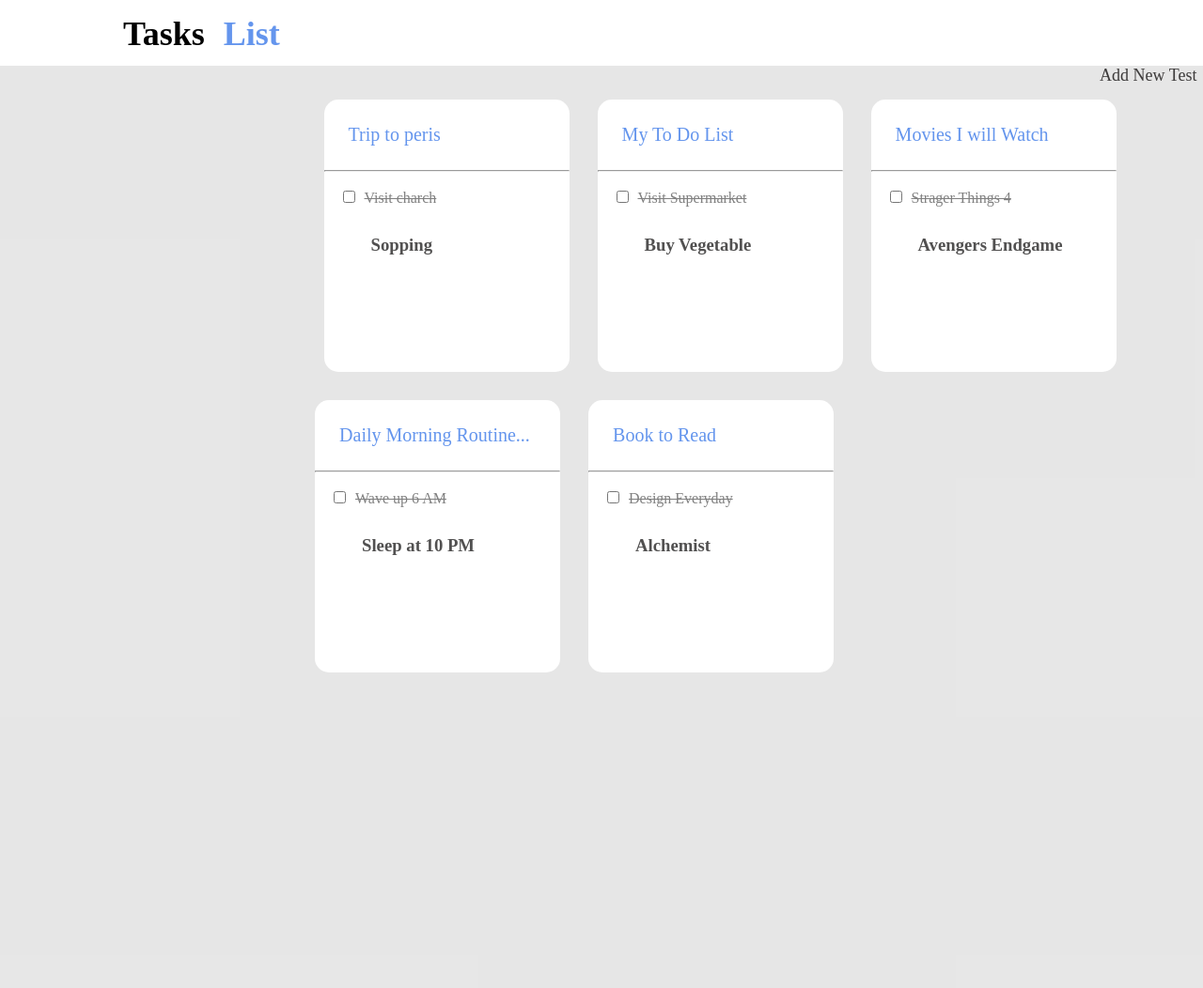
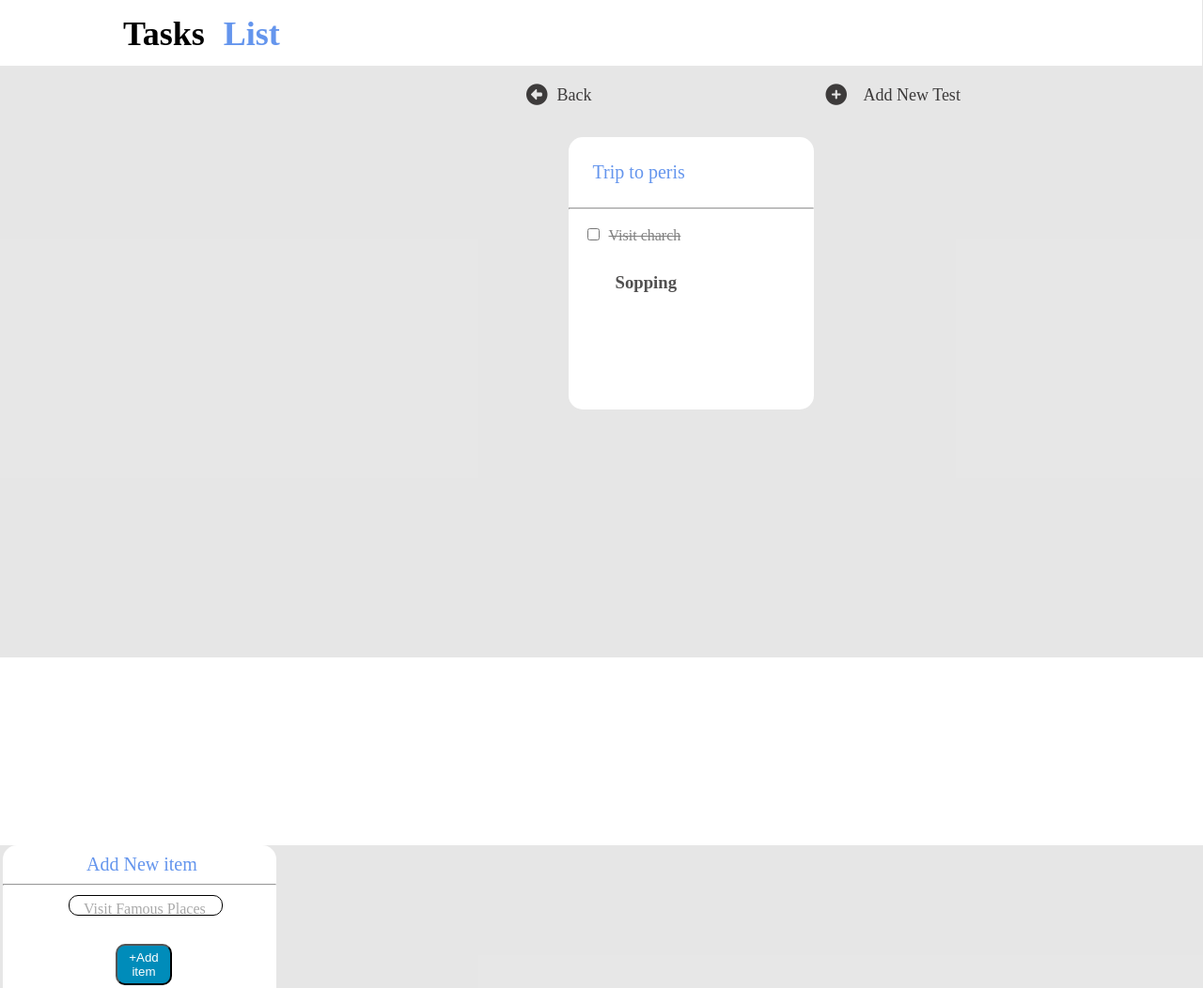
Before and after one commit to kmohit123/Tudo_project, a plain HTML site: page Task Page/index2.html in a window 1280 px wide. Shown: the top 1052 px of the page at 94% size. Drawn offline with Linux system fonts and the light colour scheme; some icons are missing.

Commit message:
Update index2.html

```diff
--- a/Task Page/index2.html
+++ b/Task Page/index2.html
@@ -4,71 +4,41 @@
     <meta charset="UTF-8">
     <meta http-equiv="X-UA-Compatible" content="IE=edge">
     <meta name="viewport" content="width=device-width, initial-scale=1.0">
+    <script src="https://kit.fontawesome.com/c3d44b4ee3.js" crossorigin="anonymous"></script>
     <link rel="stylesheet" href="style.css">
     <title>Add New Test</title>
 </head>
 <body>
-    <div class="container3">
-        <div class="container">
+    <div class="blur">
+        <div class="container2">
             <div class="nav">
                 <h1 class="peram">Tasks<span>List</span></h1>
            </div>
-            <div class="mainbox">
-                <div class="icon">
-                    <a href="index1.html" class="ancor"><i class="fa-sharp fa-solid fa-circle-plus"></i>Add New Test</a>
-                </div>
-
-               <div class="box">
-
-
-                <div class="item">
-                    <a href="trip.html" class="tpa"><p class="peram1">Trip to peris</p></a>
+            <div>
+            <a href="index.html" class="backtrip"><i class="fa-solid fa-lg fa-circle-left"></i></i>Back</a>
+            <a href="index2.html" class="ancortrip"><i class="fa-sharp fa-solid fa-lg fa-circle-plus"></i>Add New Test</a>
+        </div>
+            <div class="box">
+                <div class="item7">
+                    <p class="peram1">Trip to peris</p>
                     <hr>
                     <input type="checkbox" class="input"><del class="del">Visit charch</del><br>
                     <h3>Sopping</h3>
-                  </div>
-                   </a>
-                  <div class="item1">
-                      <p class="peram1">My To Do List</p>
-                      <hr>
-                      <input type="checkbox" class="input"><del class="del">Visit Supermarket</del><br>
-                      <h3>Buy Vegetable</h3>
-                  </div>
-
-                  <div class="item1">
-                      <p class="peram1">Movies I will Watch</p>
-                      <hr>
-                      <input type="checkbox" class="input"><del class="del">Strager Things 4</del><br>
-                      <h3>Avengers Endgame</h3>
-                  </div>
-
-                  <div class="item3">
-                      <p class="peram1">Daily Morning Routine...</p>
-                      <hr>
-                      <input type="checkbox" class="input"><del class="del">Wave up 6 AM</del><br>
-                      <h3>Sleep at 10 PM</h3>
-                  </div>
-
-                  <div class="item4">
-                      <p class="peram1">Book to Read</p>
-                      <hr>
-                      <input type="checkbox" class="input"><del class="del">Design Everyday</del><br>
-                      <h3>Alchemist</h3>
-                  </div>
-
-               </div>
-
+                </div>
             </div>
         </div>
+    </div>
     <div class="container1">
-        <div class="box">
+        <div class="box2">
             <div class="item5">
               <p class="peram2">Add New item</p>
-              <!-- <hr> -->
+              <a><i class="fa-thin fa-lg fa-xmark"></i></a>
+              <hr>
               <div>
               <div class="item6">
+                <p style="color: darkgrey ; margin-left: 10px; padding: 5px;">Visit Famous Places</p>
             </div>
-            <button>ADD</button>
+            <button>+Add item</button>
         </div>
     </div>
 </div>
```
